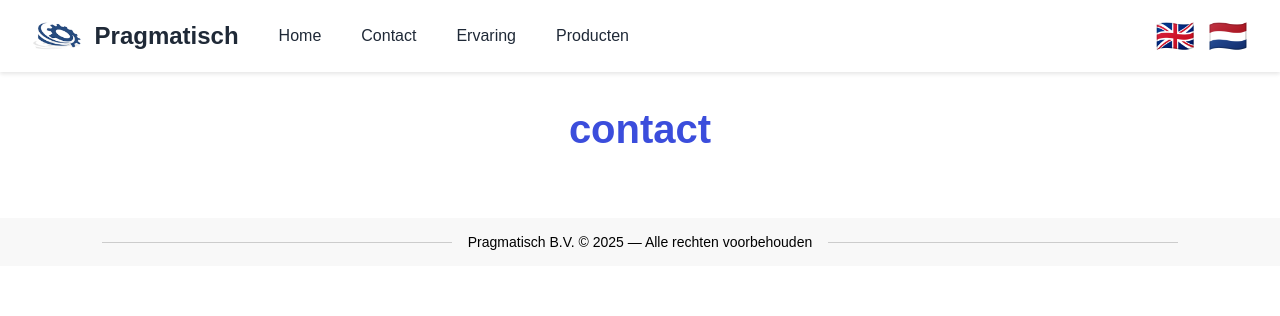
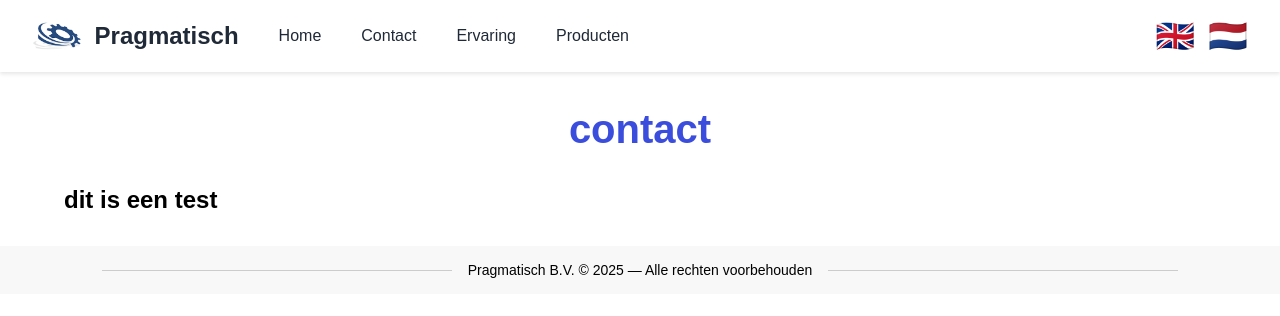
Before and after one commit to StijnSepter/pragmatisch, a React (Vite) app: page /contact in a window 1280 px wide. Shown: the top 316 px of the page. Built offline with nearby package versions, Linux system fonts and the light colour scheme.

Commit message:
github pages

```diff
--- a/src/pages/contact.tsx
+++ b/src/pages/contact.tsx
@@ -3,7 +3,8 @@ import "./style/contact.css";
 const ContactPage = () => {
   return (
     <main>
-      <h1>contact </h1>
+      <h1>contact</h1>
+      <h2>dit is een test</h2>
     </main>
   );
 };
```
